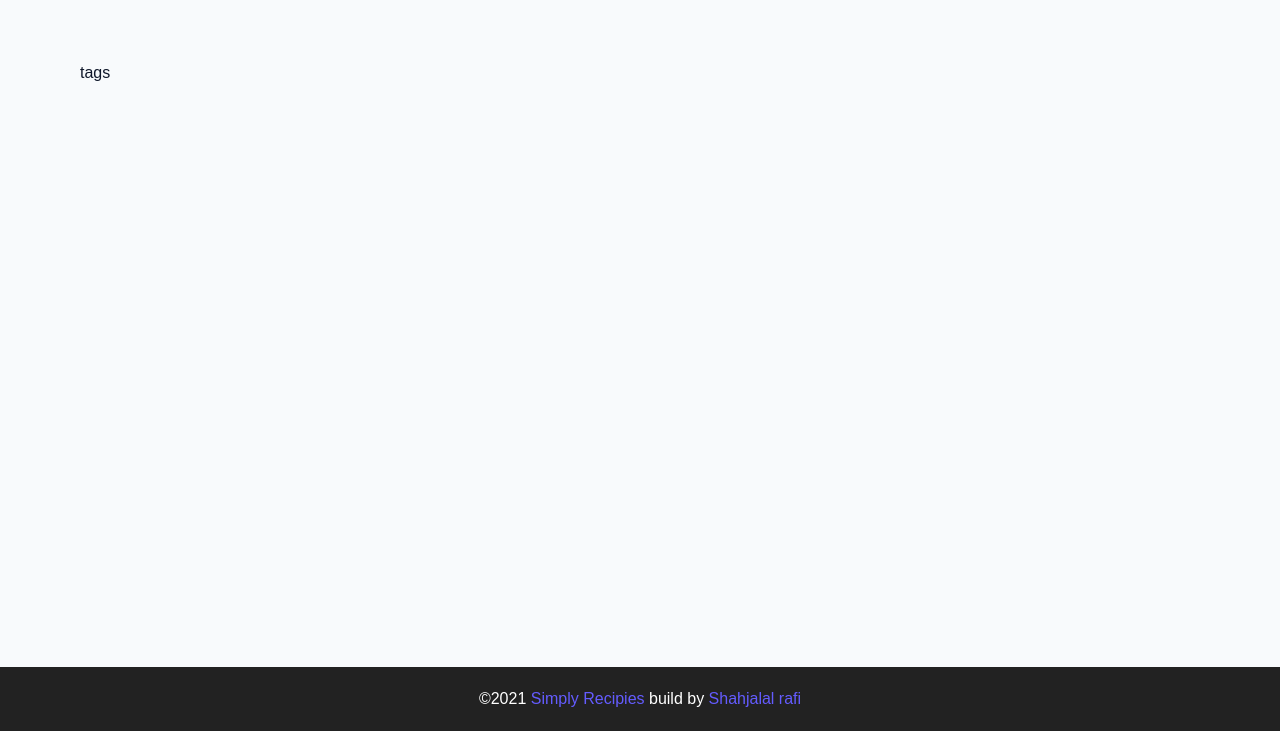
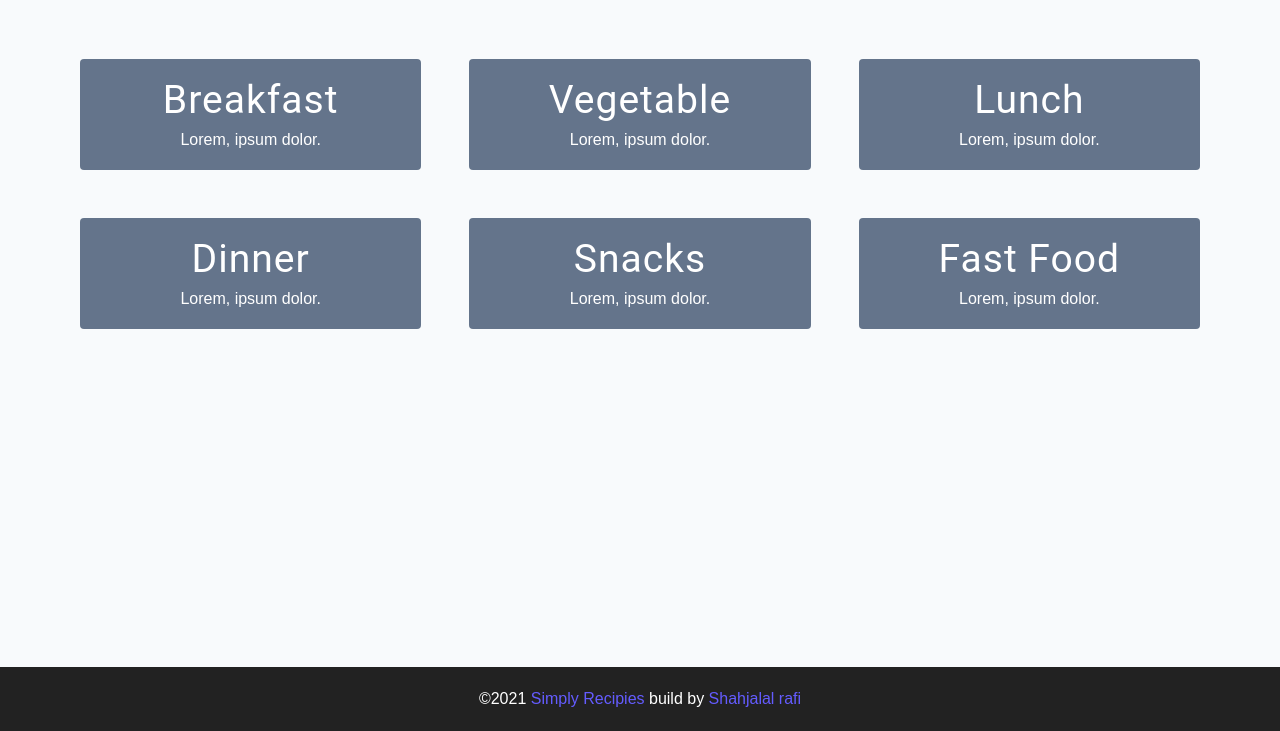
Before and after one commit to Shahjalalrafi/simply-recipies, a plain HTML site: page tags.html in a window 1280 px wide. Shown: the part 69-800 px from the top of the page. Drawn offline with Linux system fonts and the light colour scheme.

Commit message:
upload tags section

```diff
--- a/css/main.css
+++ b/css/main.css
@@ -524,7 +524,44 @@ nav {
     align-items: center;
   }
 }
+/*
+  ==========
+  Footer
+  ==========
+*/
+.tags-wrapper {
+  display: grid;
+  gap: 3rem;
+  align-items: center;
+  text-align: center;
+}
 
+.tag {
+  background-color: var(--grey-500);
+  border-radius: var(--borderRadius);
+  padding: 1rem 0;
+  transition: var(--transition);
+}
+
+.tag:hover {
+  background-color: var(--primary-500);
+}
+
+.tag h2, .tag p {
+  color: var(--white);
+  margin-bottom: 0;
+}
+
+@media screen and (min-width:556px) {
+  .tags-wrapper {
+    grid-template-columns: repeat(2, 1fr);
+  }
+}
+@media screen and (min-width:992px) {
+  .tags-wrapper {
+    grid-template-columns: repeat(3, 1fr);
+  }
+}
 
 
 /*
--- a/tags.html
+++ b/tags.html
@@ -46,13 +46,40 @@
 
   <!-- main start -->
   <main class="page">
-    tags
+    <div class="tags-wrapper">
+      <a href="tag-template.html" class="tag">
+        <h2>breakfast</h2>
+        <p>Lorem, ipsum dolor.</p>
+      </a>
+      <a href="tag-template.html" class="tag">
+        <h2>vegetable</h2>
+        <p>Lorem, ipsum dolor.</p>
+      </a>
+      <a href="tag-template.html" class="tag">
+        <h2>lunch</h2>
+        <p>Lorem, ipsum dolor.</p>
+      </a>
+      <a href="tag-template.html" class="tag">
+        <h2>dinner</h2>
+        <p>Lorem, ipsum dolor.</p>
+      </a>
+      <a href="tag-template.html" class="tag">
+        <h2>snacks</h2>
+        <p>Lorem, ipsum dolor.</p>
+      </a>
+      <a href="tag-template.html" class="tag">
+        <h2>fast food</h2>
+        <p>Lorem, ipsum dolor.</p>
+      </a>
+    </div>
+    </div>
   </main>
   <!-- main end here -->
 
   <!-- Footer -->
   <footer class="page-footer">
-    <p>&copy;<span id="date"></span><span class="footer-logo"> Simply Recipies</span> build by <a href="https://www.linkedin.com/in/shahjalal-rafi-bb710a1b4/"> Shahjalal rafi</a></p>
+    <p>&copy;<span id="date"></span><span class="footer-logo"> Simply Recipies</span> build by <a
+        href="https://www.linkedin.com/in/shahjalal-rafi-bb710a1b4/"> Shahjalal rafi</a></p>
   </footer>
 
   <!-- script -->
```
